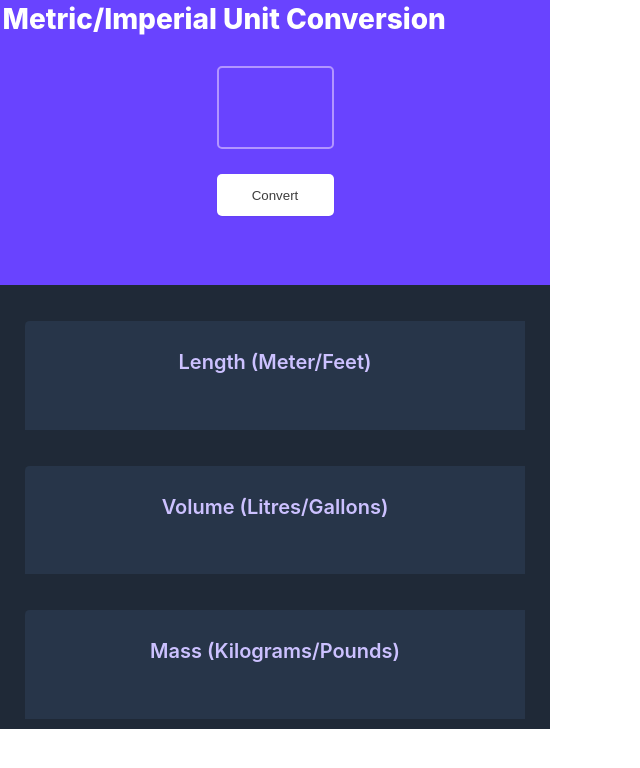
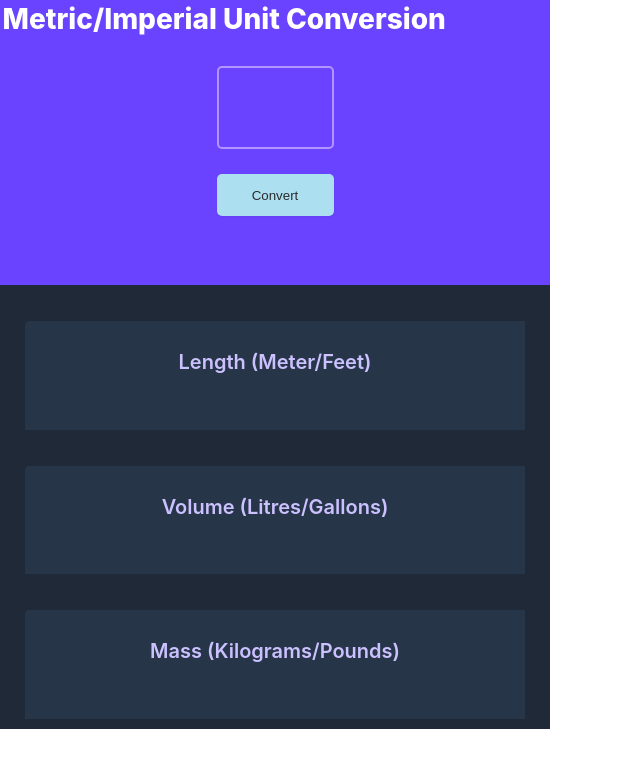
Before and after one commit to dwivedinisha/Unit-convertor, a plain HTML site: page index.html in a window 1280 px wide. Shown: the whole page, without its empty margins (0-640 px from the left). Drawn offline with Linux system fonts and the light colour scheme.

Commit message:
button styling changed

```diff
--- a/index.css
+++ b/index.css
@@ -71,14 +71,14 @@ button{
     /* angle: 0 deg; */
     opacity: 1;
     border-radius: 5px;
-    background: #FFFFFF;
+    background: #ace0f1;
     box-shadow: 0px 1px 2px 0px #0000000D;
     border: 5px;
     top: 9px;
     left: 27.5px;
     /* angle: 0 deg; */
     opacity: 1;
-    color: #3D3D3D;
+    color: #2b2b2c;
 }
 
 .grid{
```
Also changed, not shown: index.js (+0 -14 lines).
